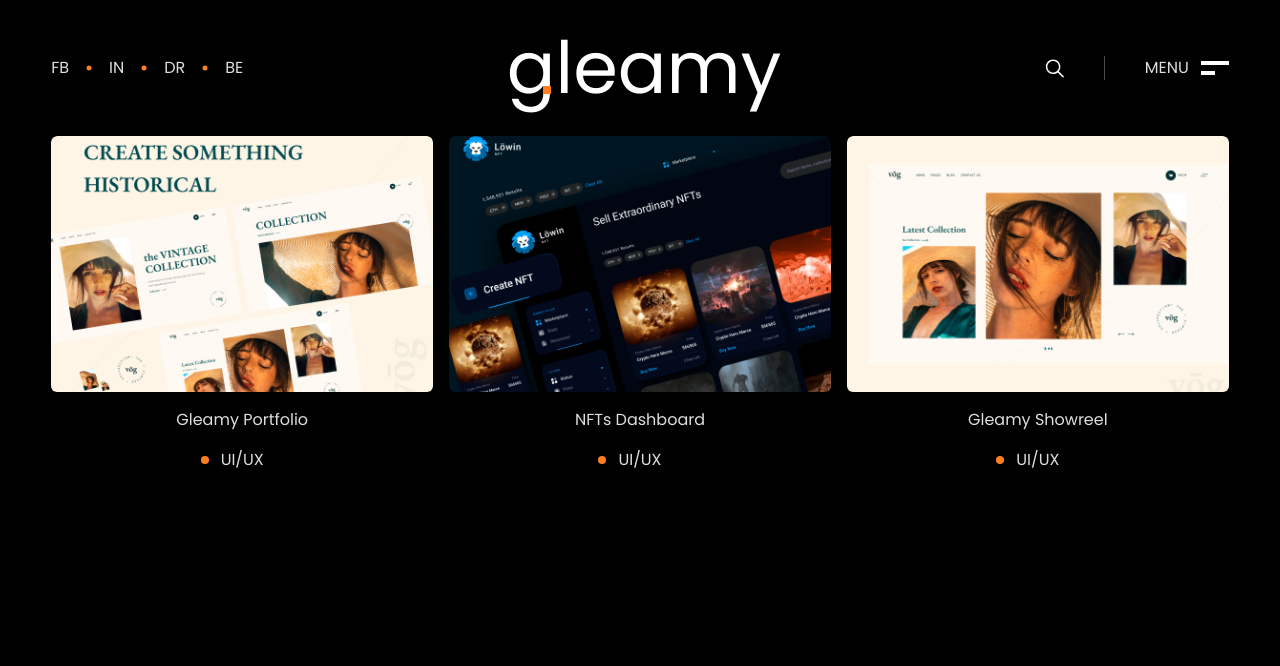
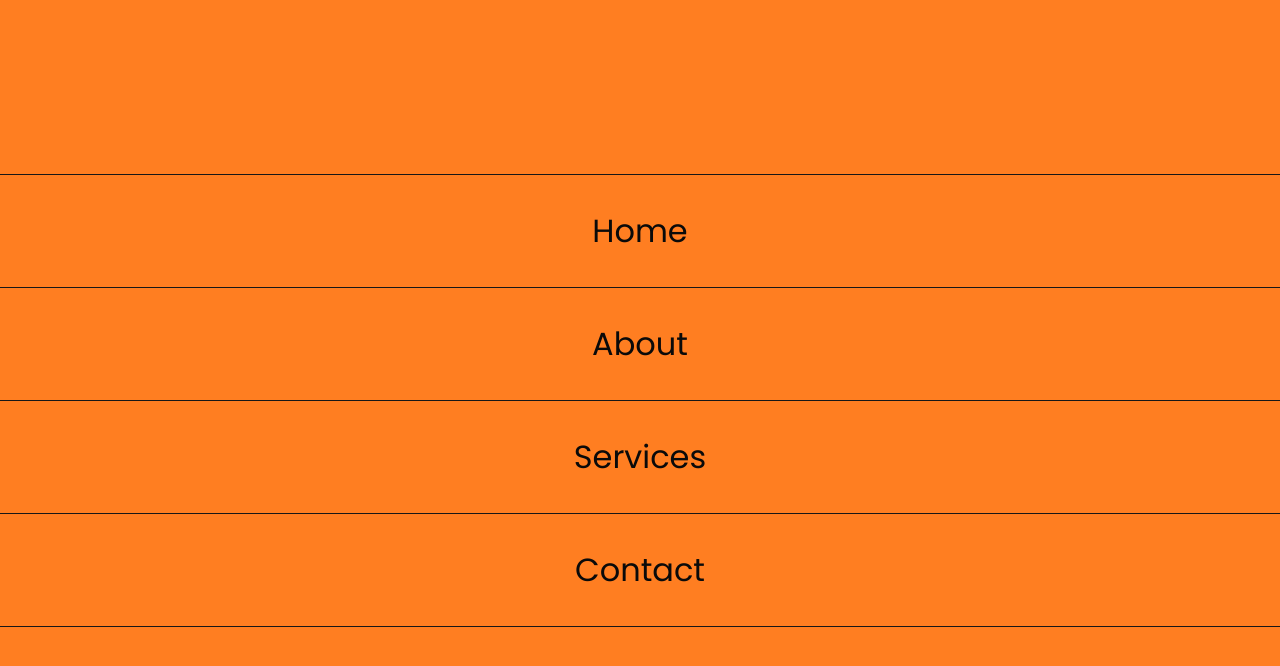
Before and after one commit to aehamdy/gleamy-agency, a React (Vite) app: page / in a window 1280 px wide. Shown: the top 666 px of the page. Built offline with nearby package versions, Linux system fonts and the light colour scheme.

Commit message:
Feat: Create NavList component

```diff
--- a/src/App.css
+++ b/src/App.css
@@ -4,5 +4,5 @@
   margin: 0 4%;
   /* padding: 2rem; */
   text-align: center;
-  position: relative;
+  /* position: relative; */
 }
--- a/src/App.jsx
+++ b/src/App.jsx
@@ -5,6 +5,7 @@ import Button from './components/Button'
 import Header from './components/Header'
 import HeroHeading from './components/HeroHeading'
 import MarqueeBar from './components/MarqueeBar'
+import NavList from './components/NavList'
 import OneLetter from './components/OneLetter'
 import ProjectCard from './components/ProjectCard'
 import Projects from './components/Projects'
@@ -17,13 +18,16 @@ import WatchVideoButton from './components/WatchVideoButton'
 
 function App() {
   return (
+    <>
+  <NavList />
   <div className="flex flex-col">
   <Header />
   {/* <MarqueeBar textColor="white-fa" bgColor="gray-21" /> */}
   {/* <MarqueeBar textColor="gray-21" bgColor="white-fa" /> */}
   {/* <SectionHeading text="about us" /> */}
-  <Projects />
+  {/* <Projects /> */}
   </div>
+    </>
 )
 }
 
--- /dev/null
+++ b/src/components/NavList.jsx
@@ -0,0 +1,14 @@
+function NavList() {
+    return (
+        <nav className="grid place-items-center absolute w-full h-[100dvh] start-0 bg-accent z-50">
+            <ul className="w-full text-neutral-950">
+                <li className="w-full border-t last:border-b border-neutral-900"><a href="#" className="inline-block w-full py-8 text-navItemClamp">Home</a></li>
+                <li className="w-full border-t last:border-b border-neutral-900"><a href="#" className="inline-block w-full py-8 text-navItemClamp">About</a></li>
+                <li className="w-full border-t last:border-b border-neutral-900"><a href="#" className="inline-block w-full py-8 text-navItemClamp">Services</a></li>
+                <li className="w-full border-t last:border-b border-neutral-900"><a href="#" className="inline-block w-full py-8 text-navItemClamp">Contact</a></li>
+            </ul>
+        </nav>
+    );
+}
+
+export default NavList;
--- a/tailwind.config.js
+++ b/tailwind.config.js
@@ -10,6 +10,7 @@ export default {
         'marquee-gap': '2rem', // Adjust the gap size as needed
       },
       fontSize: {
+        navItemClamp: 'clamp(2rem, 2vw, 6rem)',
         sectionHeadingClamp: 'clamp(1rem, 3vw, 2.5rem)',
         headingClamp: 'clamp(.9rem, 5vw, 1.3rem)',
         paragraphClamp: 'clamp(.8rem, 2vw, 1rem)',
```
